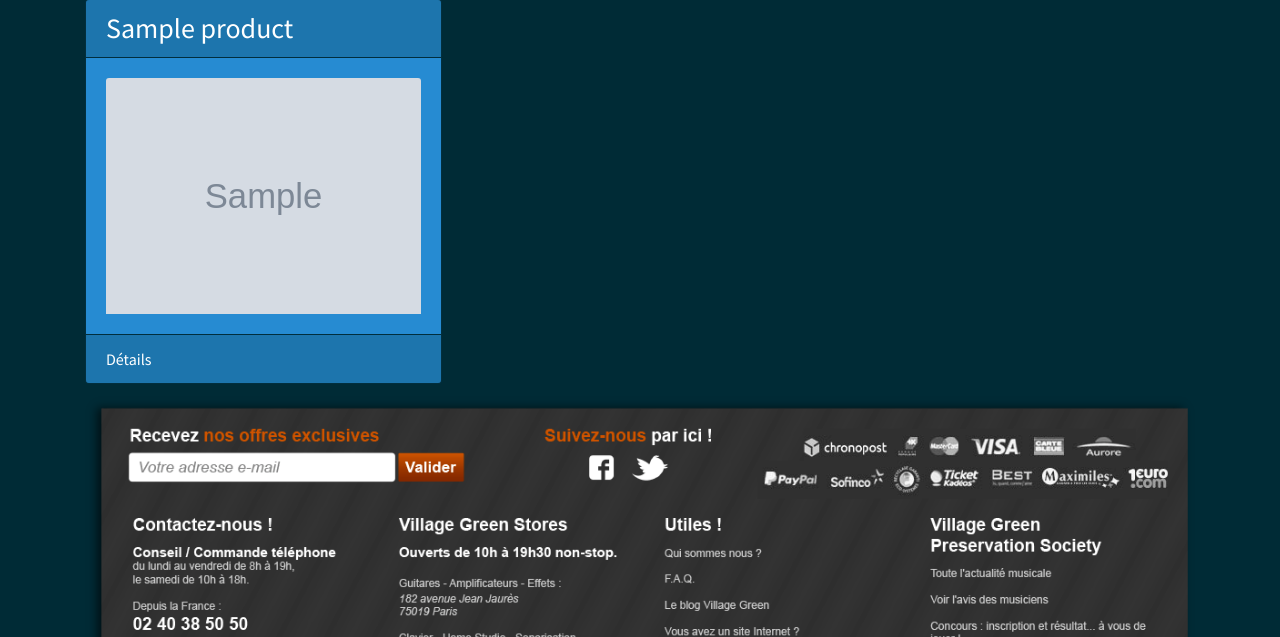
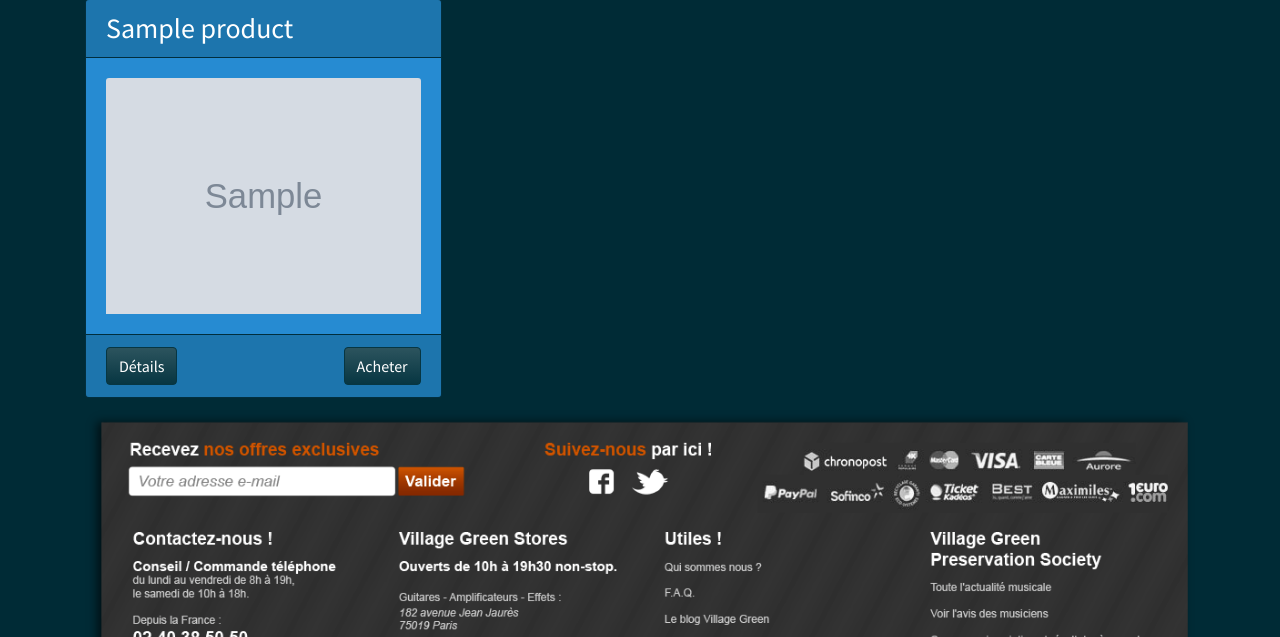
Before and after one commit to Isabellebengrine/ProjetSymfonyBenGreen, a Symfony app: template BenGreen/templates/products/withrubrique.html.twig in a window 1280 px wide. Shown: the part 319-956 px from the top of the page. Run offline with Twig, Linux system fonts and the light colour scheme; the template is opened without the code that fills it: most values are stand-ins (such as "Sample title", 1, 10 or a date in 2020); grey boxes marked "Sample" are stand-in pictures; some libraries are stand-ins or nearby versions.

Commit message:
ajout bouton pour panier sur page produits/rubriq

```diff
--- a/BenGreen/templates/products/withrubrique.html.twig
+++ b/BenGreen/templates/products/withrubrique.html.twig
@@ -5,6 +5,7 @@
 {% block body %}
     <div class="row">
         <div class="col-sm-12">
+
             <h2 class="my-5">Catégorie {{ rubrique.rubriqueName }} : </h2>
 
             <section class="produits-par-rubrique">
@@ -16,8 +17,9 @@
                             <div class="card-body">
                                 <img class="img-responsive card-img-top" src="{{ product.productsPicture }}" alt="image du produit" title="Produit" width="100%">
                             </div>
-                            <div class="card-footer">
-                                <a href="{{ path('products_show', {'id': product.id}) }}" class="card-link text-white stretched-link">Détails</a>
+                            <div class="card-footer d-flex flex-row justify-content-between">
+                                <a href="{{ path('products_show', {'id': product.id}) }}" class="btn btn-dark card-link text-white" role="button">Détails</a>
+                                <a href="#" class="btn btn-dark card-link text-white" role="button">Acheter</a>
                             </div>
                         </div>
                     {% else %}
```
